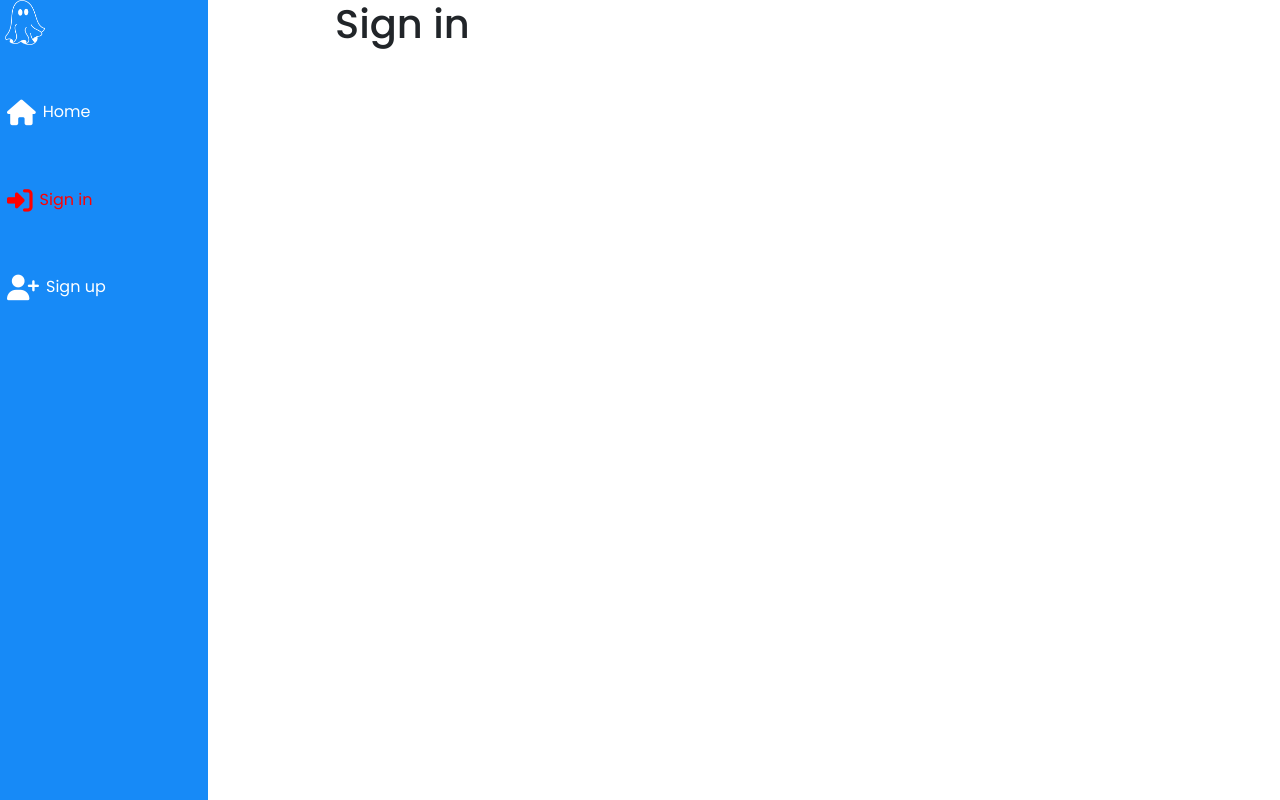
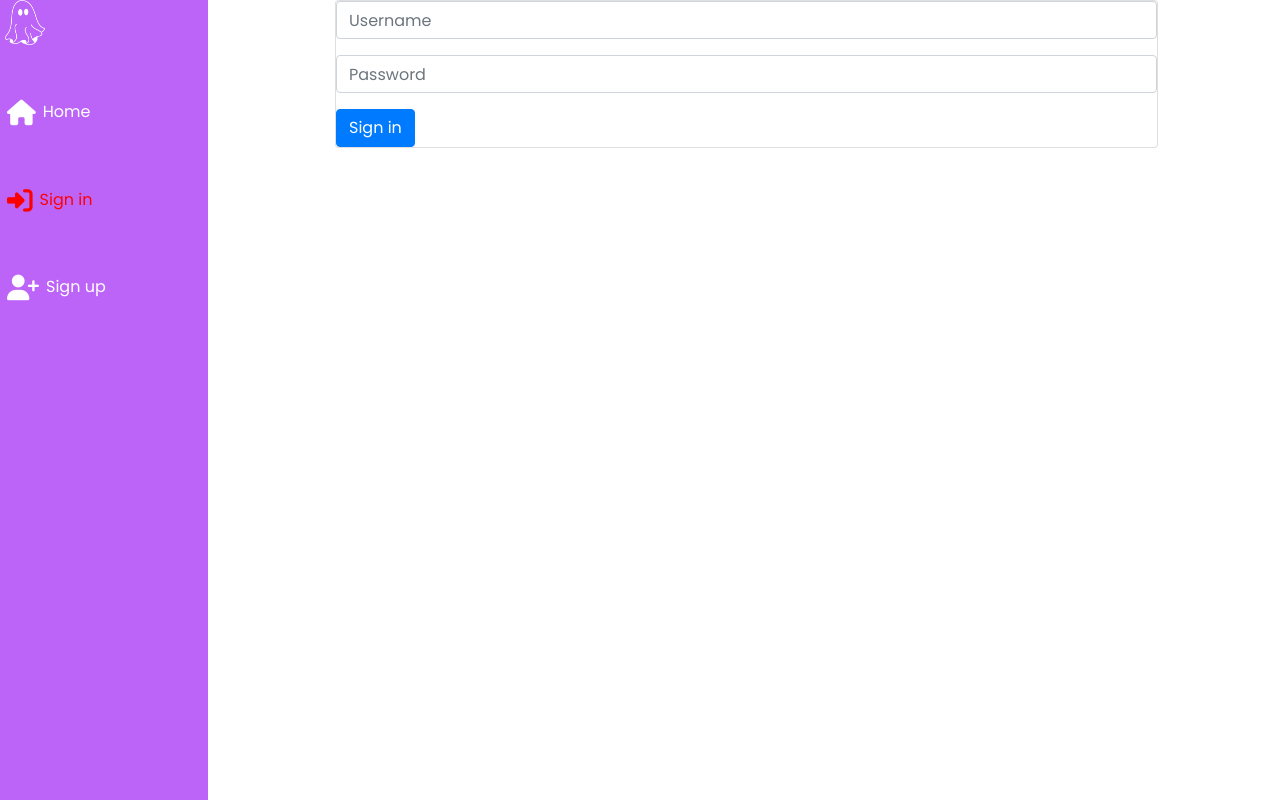
Before and after one commit to cjfinan/TaskIt, a React (Create React App) app: page /signin in a window 1280 px wide. Built offline with nearby package versions, Linux system fonts and the light colour scheme.

Commit message:
[ADD] sign in form page

```diff
--- a/src/App.js
+++ b/src/App.js
@@ -4,6 +4,7 @@ import NavBar from "./components/NavBar";
 import { Route, Switch } from "react-router-dom";
 import './api/axiosDefaults'
 import SignUpForm from "./pages/auth/SignUpForm";
+import SignInForm from "./pages/auth/SignInForm";
 
 function App() {
   return (
@@ -16,7 +17,7 @@ function App() {
           <Switch>
             <Col xs={8}>
               <Route exact path="/" render={() => <h1>Home</h1>} />
-              <Route exact path="/signin" render={() => <h1>Sign in</h1>} />
+              <Route exact path="/signin" render={() => <SignInForm/>} />
               <Route exact path="/signup" render={() => <SignUpForm/>} />
             </Col>
           </Switch>
--- /dev/null
+++ b/src/pages/auth/SignInForm.js
@@ -0,0 +1,85 @@
+import React, { useState } from "react";
+import { Button, Form, Card, Alert } from "react-bootstrap";
+import axios from "axios";
+import { useHistory } from "react-router-dom";
+
+const SignInForm = () => {
+  const [signInData, setSignInData] = useState({
+    username: "",
+    password: "",
+  });
+
+  const { username, password } = signInData;
+
+  const [errors, setErrors] = useState({});
+
+  const history = useHistory();
+
+  const handleChange = (event) => {
+    setSignInData({
+      ...signInData,
+      [event.target.name]: event.target.value,
+    });
+  };
+
+  const handleSubmit = async (event) => {
+    event.preventDefault();
+    try {
+      const { data } = await axios.post("/dj-rest-auth/login/", signInData);
+      history.push("/");
+    } catch (err) {
+      setErrors(err.response?.data);
+    }
+  };
+
+  return (
+    <div>
+      <Card>
+        <Form onSubmit={handleSubmit}>
+          <Form.Group controlId="username">
+            <Form.Label className="d-none">Username</Form.Label>
+            <Form.Control
+              type="text"
+              placeholder="Username"
+              name="username"
+              value={username}
+              onChange={handleChange}
+            />
+          </Form.Group>
+          {errors.username?.map((message, idx) => (
+            <Alert variant="warning" key={idx}>
+              {message}
+            </Alert>
+          ))}
+
+          <Form.Group controlId="password">
+            <Form.Label className="d-none">Password</Form.Label>
+            <Form.Control
+              type="password"
+              placeholder="Password"
+              name="password"
+              value={password}
+              onChange={handleChange}
+            />
+          </Form.Group>
+          {errors.password?.map((message, idx) => (
+            <Alert key={idx} variant="warning">
+              {message}
+            </Alert>
+          ))}
+
+          <Button variant="primary" type="submit">
+            Sign in
+          </Button>
+          {errors.non_field_errors?.map((message, idx) => (
+            <Alert key={idx} variant="warning" className="mt-3">
+              {message}
+            </Alert>
+          ))}
+        </Form>
+      </Card>
+    </div>
+  );
+};
+
+export default SignInForm;
--- a/src/styles/NavBar.module.css
+++ b/src/styles/NavBar.module.css
@@ -3,7 +3,7 @@
     min-width: 60px;
     flex-direction: column;
     display: flex;
-    background-color: rgb(23, 138, 247);
+    background-color: rgba(173, 62, 247, 0.8);
     margin-left: 10px;
     padding-left: 0;
 }
```
